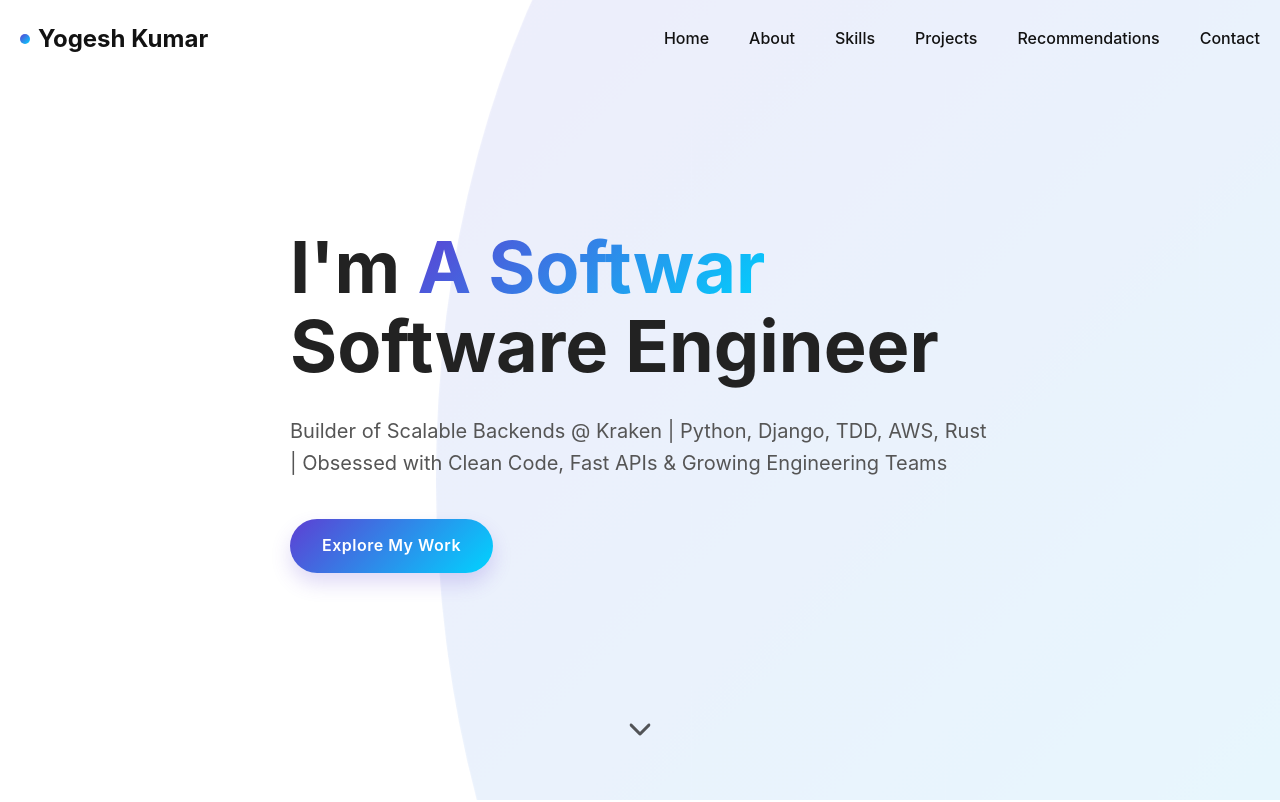
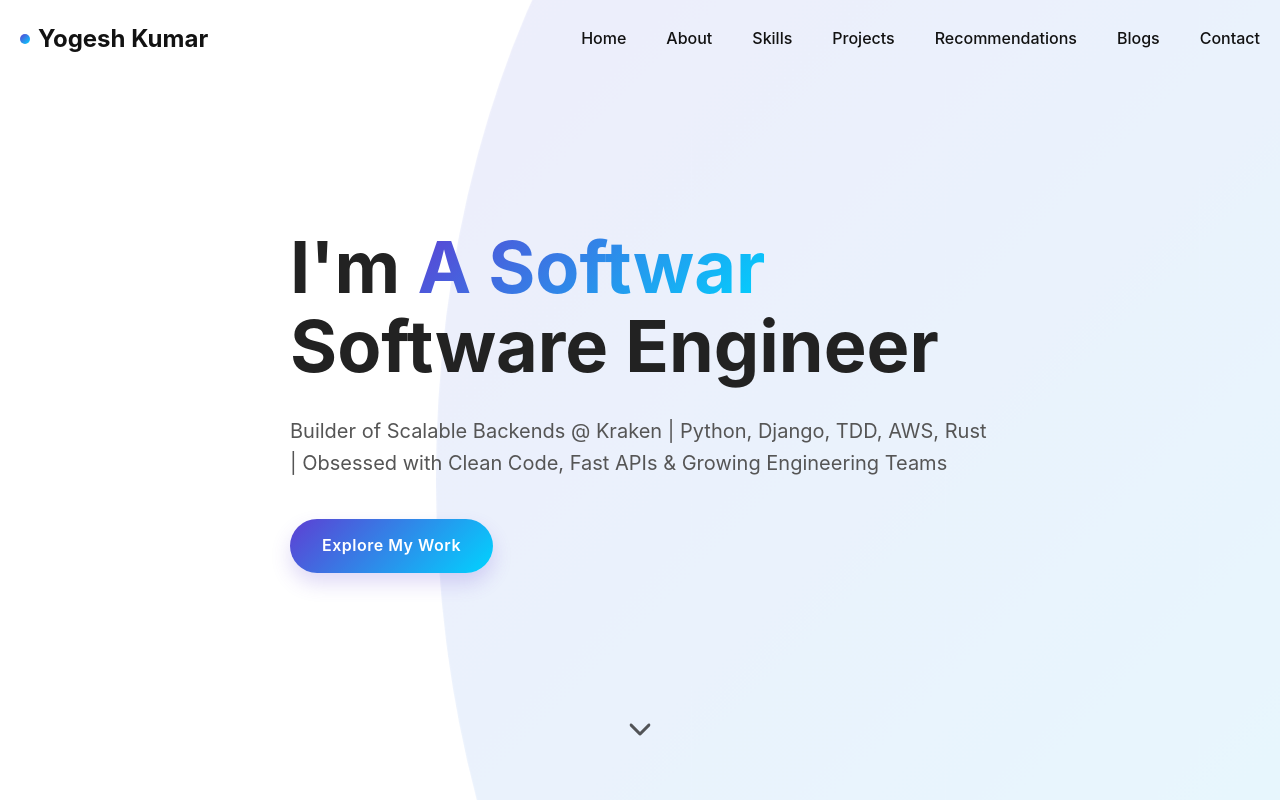
Before and after one commit to ygsh0816/Portfolio, a plain HTML site: page index.html in a window 1280 px wide. Shown: the top 802 px of the page. Drawn offline with nearby package versions, Linux system fonts and the light colour scheme.

Commit message:
added blogs link

```diff
--- a/index.html
+++ b/index.html
@@ -1139,6 +1139,7 @@
                     <a href="#skills">Skills</a>
                     <a href="#portfolio">Projects</a>
                     <a href="#recommendations">Recommendations</a>
+                    <a href="https://medium.com/@ygsh0816" target="_blank">Blogs</a> <!-- Added Medium link -->
                     <a href="#contact">Contact</a>
                 </div>
                 <button class="menu-btn"><i class="fas fa-bars"></i></button>
@@ -1451,8 +1452,9 @@
                     <a href="#about">About</a>
                     <a href="#skills">Skills</a>
                     <a href="#portfolio">Projects</a>
+                    <a href="#recommendations">Recommendations</a>
+                    <a href="https://medium.com/@ygsh0816" target="_blank">Blogs</a> <!-- Added Medium link -->
                     <a href="#contact">Contact</a>
-                    <a href="#recommendations">Recommendations</a>
                 </div>
                 <p>&copy; 2025 Yogesh Kumar. All Rights Reserved.</p>
             </div>
```
